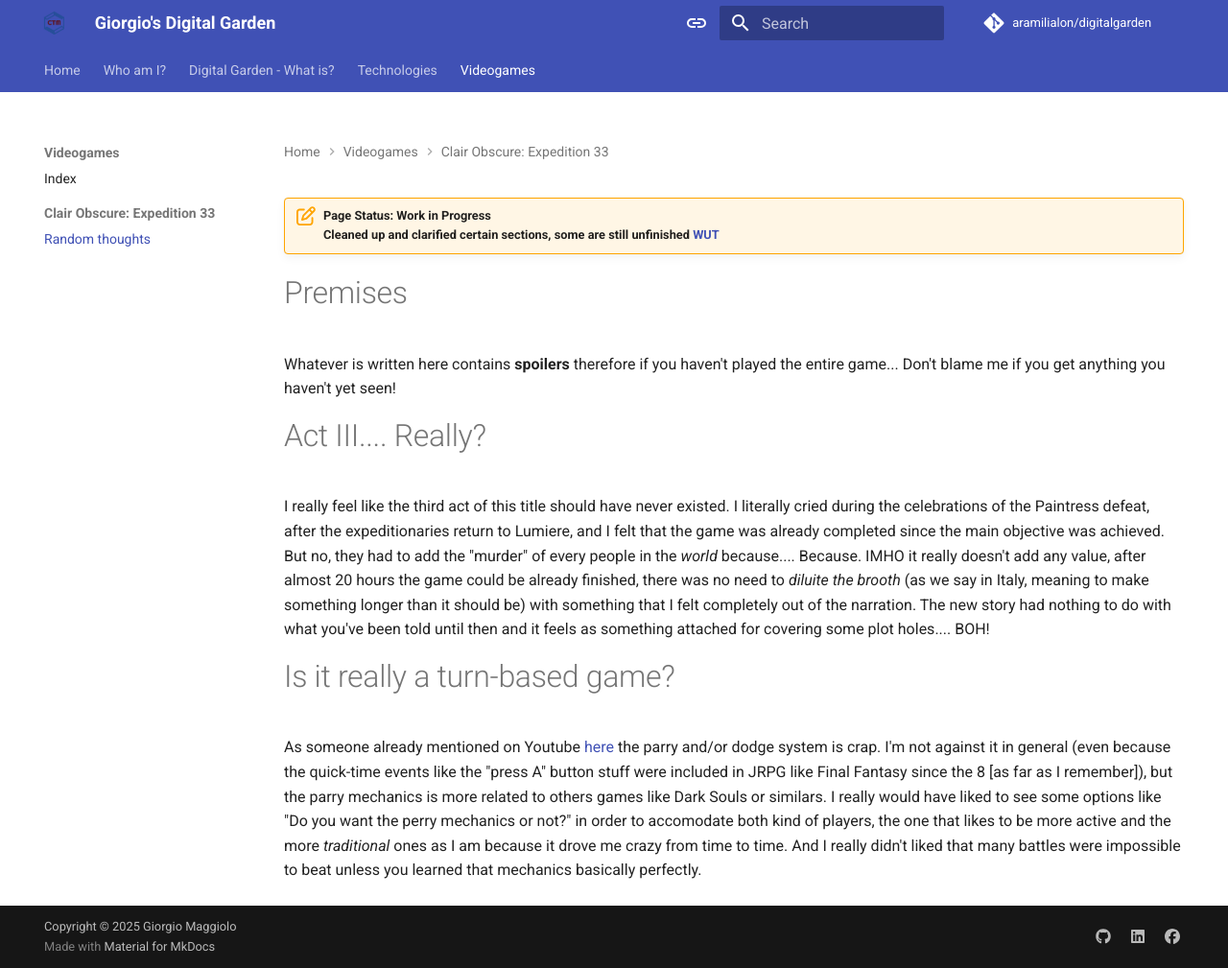
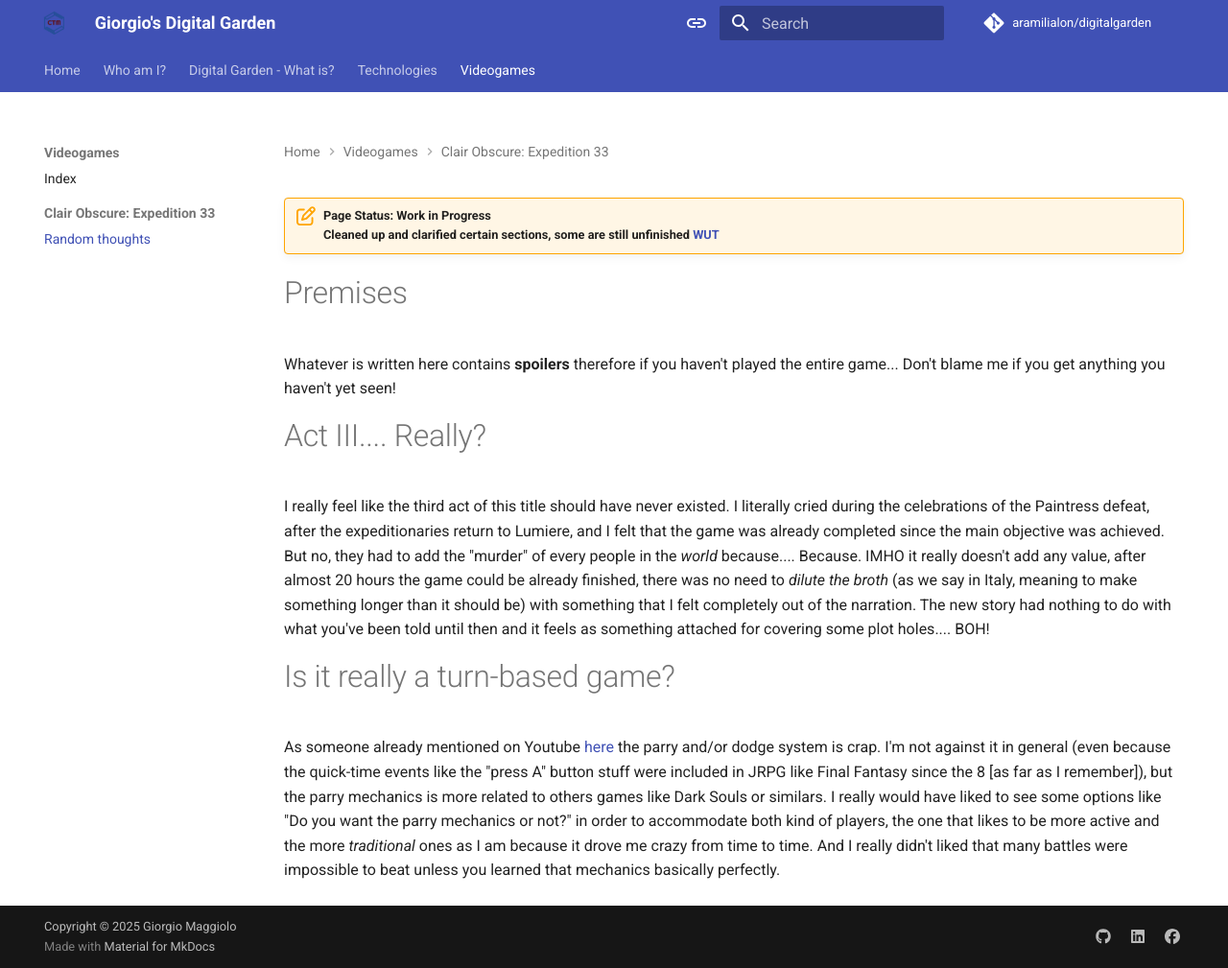
Before and after one commit to aramilialon/digitalgarden, an MkDocs documentation site: the page built from docs/Videogames/Clair Obscure: Expedition 33/random_thoughts.md, in a window 1280 px wide and 1009 px high. Shown: the whole window at 96% size. Built offline with MkDocs 1.6.1 and Material for MkDocs 9.7.7, drawn with Linux system fonts in a browser that asks for light colours; comment, search, counter and statistics services are not loaded.

Commit message:
Fix spelling errors in Clair Obscure review
Co-authored-by: aramilialon <938951+aramilialon@users.noreply.github.com>

```diff
--- a/docs/Videogames/Clair Obscure: Expedition 33/random_thoughts.md
+++ b/docs/Videogames/Clair Obscure: Expedition 33/random_thoughts.md
@@ -8,8 +8,8 @@ Whatever is written here contains **spoilers** therefore if you haven't played t
 # Act III.... Really?
 I really feel like the third act of this title should have never existed.
 I literally cried during the celebrations of the Paintress defeat, after the expeditionaries return to Lumiere, and I felt that the game was already completed since the main objective was achieved. But no, they had to add the "murder" of every people in the *world* because.... Because.
-IMHO it really doesn't add any value, after almost 20 hours the game could be already finished, there was no need to *diluite the brooth* (as we say in Italy, meaning to make something longer than it should be) with something that I felt completely out of the narration. The new story had nothing to do with what you've been told until then and it feels as something attached for covering some plot holes.... BOH!
+IMHO it really doesn't add any value, after almost 20 hours the game could be already finished, there was no need to *dilute the broth* (as we say in Italy, meaning to make something longer than it should be) with something that I felt completely out of the narration. The new story had nothing to do with what you've been told until then and it feels as something attached for covering some plot holes.... BOH!
 
 # Is it really a turn-based game?
 As someone already mentioned on Youtube [here](https://youtu.be/Ov7ymoZjmtw?si=J3_QGxO_iEmL7aT7&t=43) the parry and/or dodge system is crap. I'm not against it in general (even because the quick-time events like the "press A" button stuff were included in JRPG like Final Fantasy since the 8 [as far as I remember]), but the parry mechanics is more related to others games like Dark Souls or similars.
-I really would have liked to see some options like "Do you want the perry mechanics or not?" in order to accomodate both kind of players, the one that likes to be more active and the more *traditional* ones as I am because it drove me crazy from time to time. And I really didn't liked that many battles were impossible to beat unless you learned that mechanics basically perfectly.
+I really would have liked to see some options like "Do you want the parry mechanics or not?" in order to accommodate both kind of players, the one that likes to be more active and the more *traditional* ones as I am because it drove me crazy from time to time. And I really didn't liked that many battles were impossible to beat unless you learned that mechanics basically perfectly.
```
